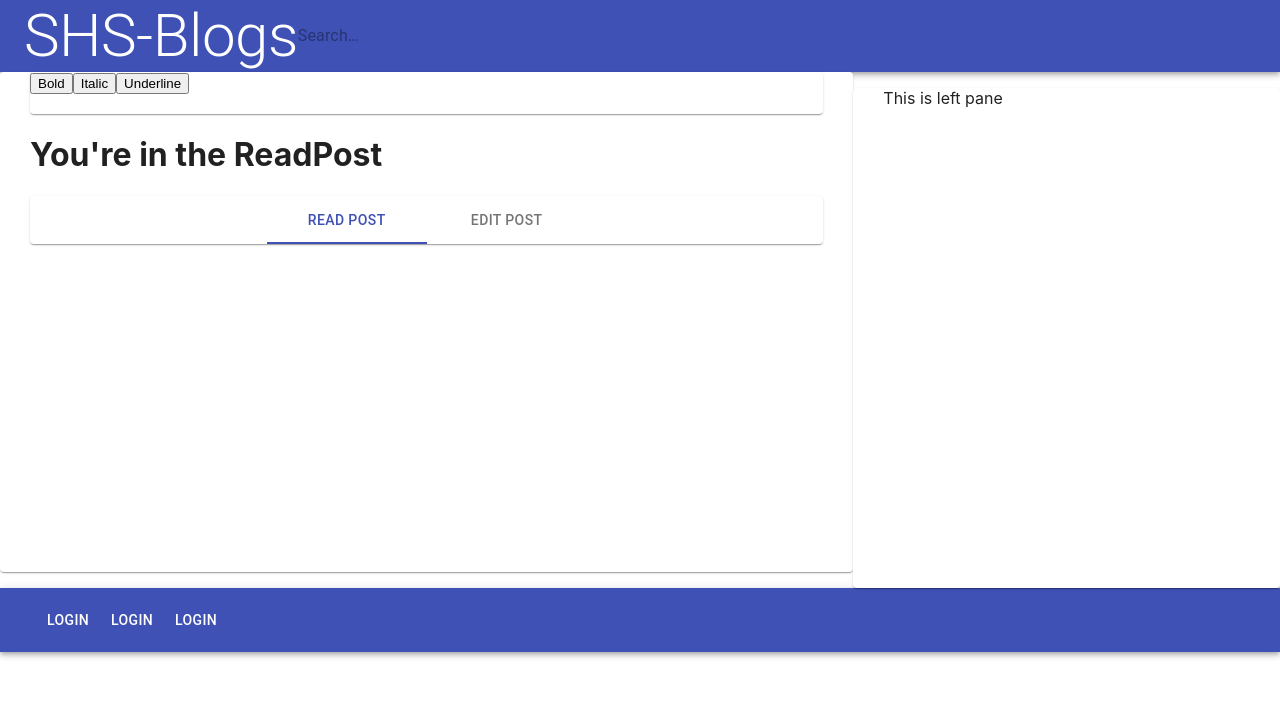
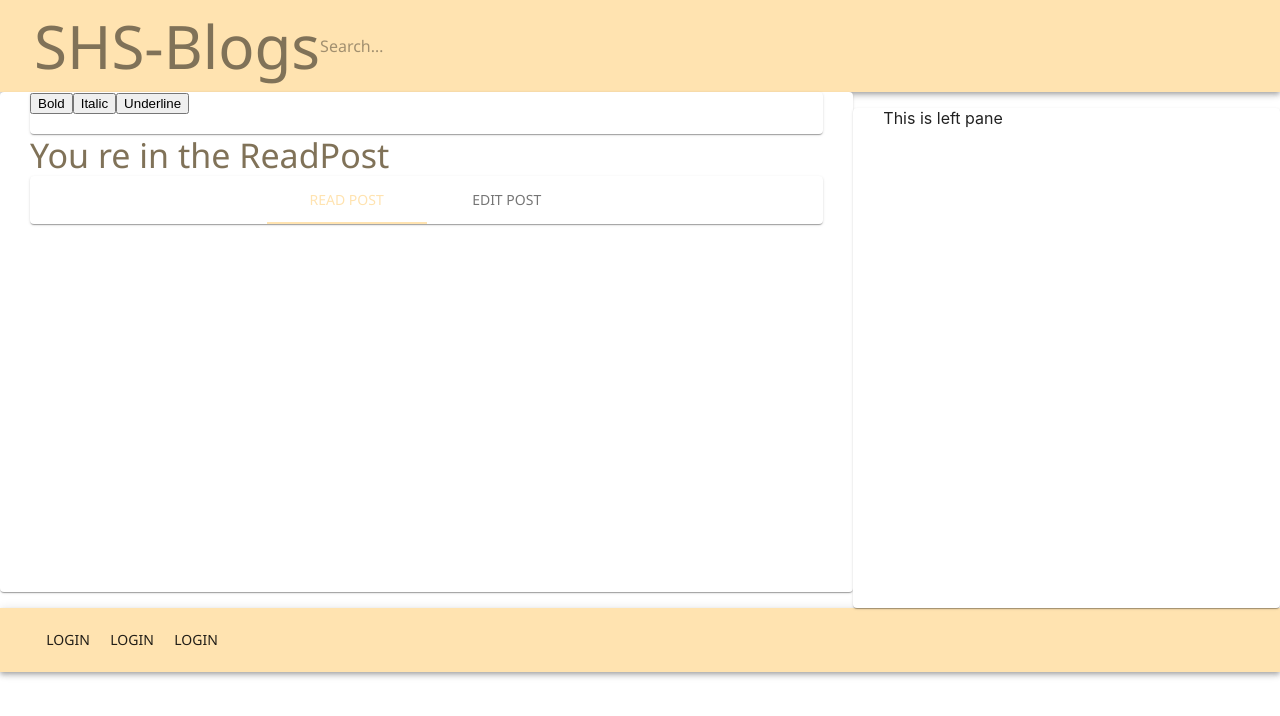
Before and after one commit to HannaTuominen/SHS-Blog, a React (Create React App) app in the folder frontend/: page / in a window 1280 px wide. Shown: the top 716 px of the page. Built offline with nearby package versions, Linux system fonts and the light colour scheme; no server answers.

Commit message:
Add a theme to the app. Convert Header-component to class. Add style to header.

```diff
--- a/frontend/src/Components/Blogposts/LeftPane.js
+++ b/frontend/src/Components/Blogposts/LeftPane.js
@@ -2,7 +2,7 @@ import React, { Fragment, Component } from 'react'
 import EditTabs from './EditTabs'
 import Paper from '@material-ui/core/Paper'
 import PostText from './PostText'
-
+import Typography from '@material-ui/core/Typography';
 import TextEditor from './TextEditor'
 import { withStyles }  from '@material-ui/core/styles'
 import {Route, Link} from 'react-router-dom'
@@ -15,8 +15,8 @@ const useStyles = theme => ({
   },
 });
 
-const ReadPost = () => <h1>You're in the ReadPost</h1>
-const EditPost = () => <h1>You're in the EditPost</h1>
+const ReadPost = () => <Typography  color="secondary" variant="h4" noWrap>You re in the ReadPost</Typography>
+const EditPost = () => <Typography  color="secondary" variant="h4" noWrap>You re in the EditPost</Typography>
 
 class LeftPane extends Component{
   state = {index: 0}
--- a/frontend/src/Components/Layouts/Header.js
+++ b/frontend/src/Components/Layouts/Header.js
@@ -1,15 +1,26 @@
-import React from 'react'
+import React, { Fragment, Component } from 'react'
 import AppBar from '@material-ui/core/AppBar';
 import Toolbar from '@material-ui/core/Toolbar';
 import IconButton from '@material-ui/core/IconButton';
 import Typography from '@material-ui/core/Typography';
 import InputBase from '@material-ui/core/InputBase';
+import { withStyles }  from '@material-ui/core/styles'
 // import MenuIcon from '@material-ui/icons/Menu';
 // import SearchIcon from '@material-ui/icons/Search';
 
-function Header() {
+const useStyles = theme => ({
+  header: {
+    flexGrow: 1,
+    padding: "10px"
+  },
+});
+
+class Header extends Component {
+
+    render(){
+        const { classes } = this.props;
         return <div>
-  <AppBar position="static">
+          <AppBar position="static" className={classes.header}>
             <Toolbar>
               {/* <IconButton
                 edge="start"
@@ -18,7 +29,7 @@ function Header() {
               > */}
                 {/* <MenuIcon /> */}
               {/* </IconButton> */}
-      <Typography variant="h2" noWrap>
+              <Typography color="secondary" variant="h2">
                 SHS-Blogs
               </Typography>
 
@@ -31,5 +42,6 @@ function Header() {
           </AppBar>
         </div>
     }
+}
 
-export default Header;
+export default withStyles(useStyles) (Header)
--- a/frontend/src/index.js
+++ b/frontend/src/index.js
@@ -4,10 +4,25 @@ import './index.css';
 import App from './Components/App';
 import * as serviceWorker from './serviceWorker';
 import {BrowserRouter} from 'react-router-dom'
+import { createMuiTheme } from '@material-ui/core/styles';
+import { MuiThemeProvider } from '@material-ui/core/styles';
 
-ReactDOM.render((<BrowserRouter><App /></BrowserRouter>), document.getElementById('root'));
+const theme = createMuiTheme({
+    palette: {
+        primary: { 500: '#FFE3B0' },
+        secondary :{ A400: '#807258' }
+    },
+    typography: {
+          fontFamily: '"Segoe UI"',
+          textTransform: "none",
+      }
+})
 
-// If you want your app to work offline and load faster, you can change
-// unregister() to register() below. Note this comes with some pitfalls.
-// Learn more about service workers: https://bit.ly/CRA-PWA
+ReactDOM.render((<BrowserRouter>
+    <MuiThemeProvider theme={theme}>
+    <App />
+    </MuiThemeProvider>
+    </BrowserRouter>), document.getElementById('root'));
+
+
 serviceWorker.unregister();
```
Lines whose indentation alone changed are shown as unchanged.
